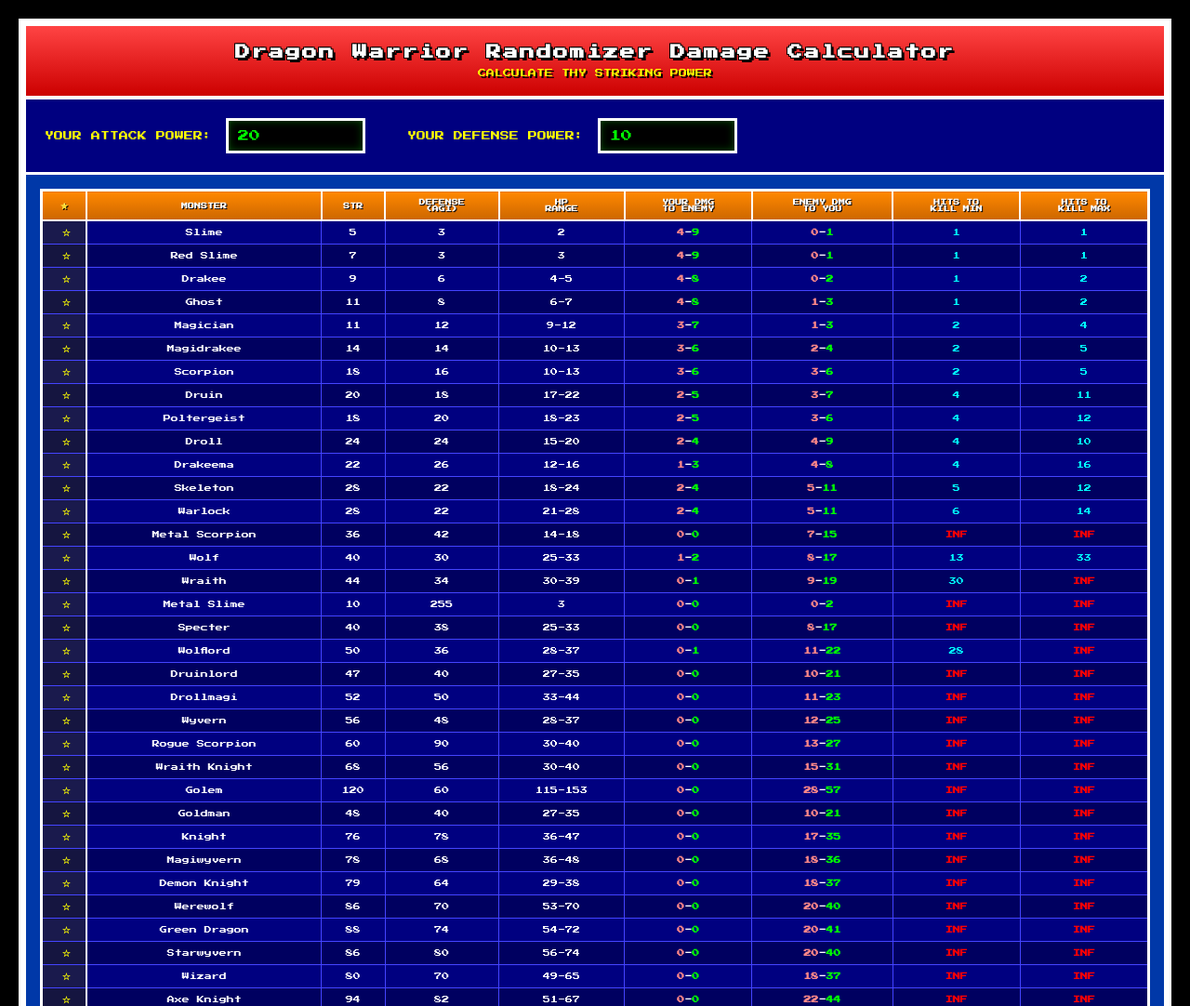
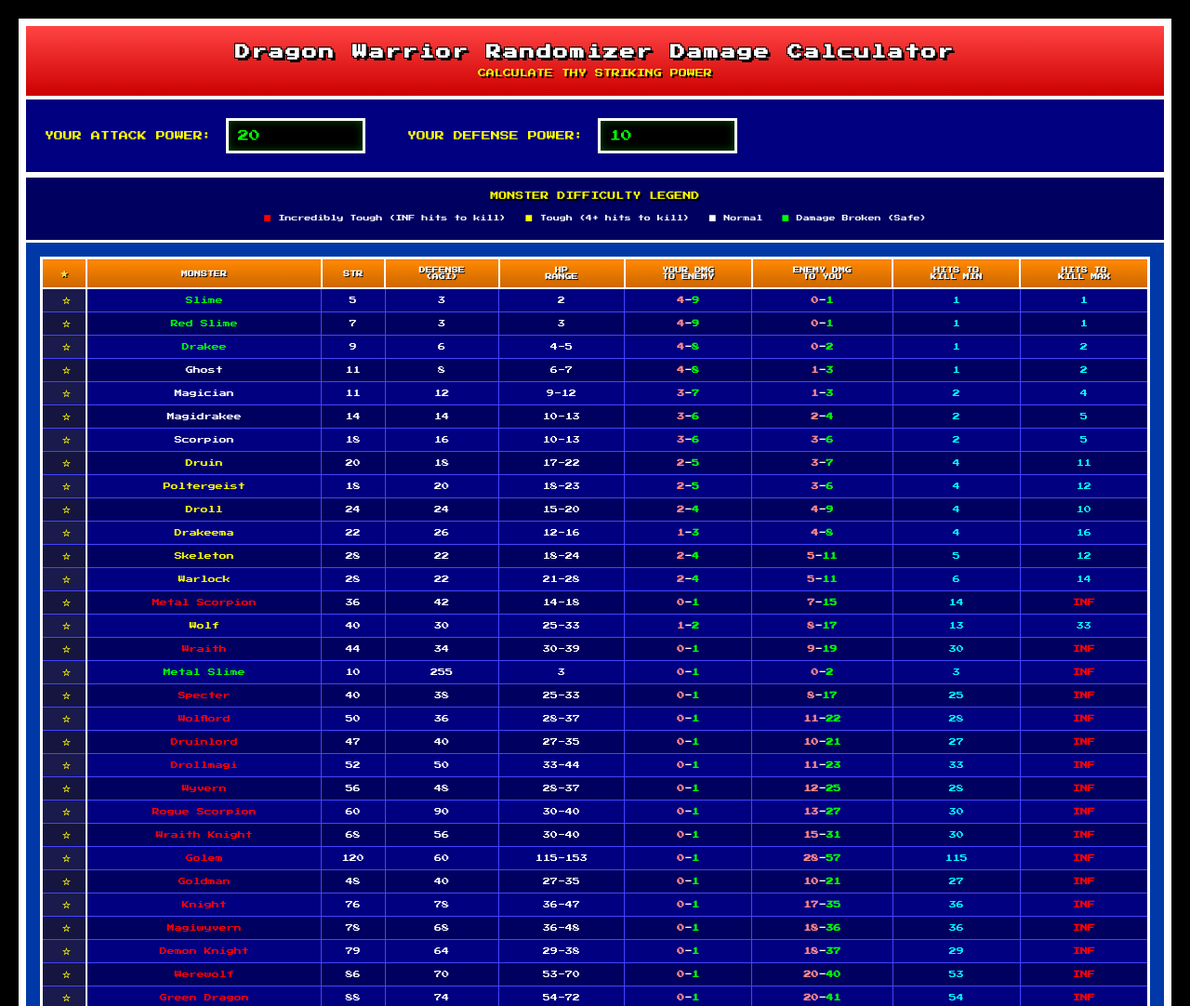
Before and after one commit to Ebondawn/DWR_Utilities, a plain HTML site: page dwr_damage_calculator.html in a window 1280 px wide. Shown: the top 1082 px of the page at 93% size. Drawn offline with Linux system fonts and the light colour scheme.

Commit message:
Update dwr_damage_calculator.html
Added monster name color changes for the following states:

Monster potentially takes Infinite Swings = RED (Except Metal Slime)
Monster takes 4 or more swings minimum = Yellow
Monster is Damage Broken (Monster STR is < Hero Defense Power) = Green
Otherwise White

Added a Legend explaining these colors

```diff
--- a/dwr_damage_calculator.html
+++ b/dwr_damage_calculator.html
@@ -185,6 +185,18 @@
             font-weight: bold;
         }
 
+        .monster-name-broken {
+            color: #00ff00 !important;
+        }
+
+        .monster-name-tough {
+            color: #ffff00 !important;
+        }
+
+        .monster-name-incredibly-tough {
+            color: #ff0000 !important;
+        }
+
         .favorites-section {
             margin-bottom: 20px;
             padding: 15px;
@@ -218,7 +230,7 @@
 
         .favorite-name {
             grid-column: 1 / -1;
-            color: #ffff00;
+            color: #fff;
             font-size: 12px;
             font-weight: bold;
             margin-bottom: 8px;
@@ -265,6 +277,44 @@
         .favorite-btn.active {
             color: #00ff00;
         }
+
+        .legend-section {
+            background: #000060;
+            border-top: 3px solid #fff;
+            border-bottom: 3px solid #fff;
+            padding: 15px;
+        }
+
+        .legend-title {
+            color: #ffff00;
+            font-size: 9px;
+            text-align: center;
+            margin-bottom: 10px;
+            text-shadow: 2px 2px 0 #000;
+        }
+
+        .legend-items {
+            display: flex;
+            justify-content: center;
+            gap: 20px;
+            flex-wrap: wrap;
+        }
+
+        .legend-item {
+            display: flex;
+            align-items: center;
+            gap: 8px;
+            font-size: 7px;
+            color: #fff;
+        }
+
+        .legend-color {
+            font-size: 14px;
+        }
+
+        .legend-text {
+            color: #fff;
+        }
     </style>
 </head>
 <body>
@@ -281,6 +331,28 @@
 
                 <label for="defensePower" style="margin-left: 30px;">YOUR DEFENSE POWER:</label>
                 <input type="number" id="defensePower" min="0" max="255" value="10" oninput="calculateDamage()">
+            </div>
+        </div>
+
+        <div class="legend-section">
+            <div class="legend-title">MONSTER DIFFICULTY LEGEND</div>
+            <div class="legend-items">
+                <div class="legend-item">
+                    <span class="legend-color monster-name-incredibly-tough">■</span>
+                    <span class="legend-text">Incredibly Tough (INF hits to kill)</span>
+                </div>
+                <div class="legend-item">
+                    <span class="legend-color monster-name-tough">■</span>
+                    <span class="legend-text">Tough (4+ hits to kill)</span>
+                </div>
+                <div class="legend-item">
+                    <span class="legend-color" style="color: #fff;">■</span>
+                    <span class="legend-text">Normal</span>
+                </div>
+                <div class="legend-item">
+                    <span class="legend-color monster-name-broken">■</span>
+                    <span class="legend-text">Damage Broken (Safe)</span>
+                </div>
             </div>
         </div>
 
@@ -368,7 +440,7 @@
 
             return {
                 min: Math.max(0, minDamage),
-                max: Math.max(0, maxDamage)
+                max: Math.max(1, maxDamage)  // Max damage is never less than 1
             };
         }
 
@@ -435,11 +507,25 @@
                 const minClass = hitsMin === 'INF' ? 'infinite' : 'hits-to-kill';
                 const maxClass = hitsMax === 'INF' ? 'infinite' : 'hits-to-kill';
 
+                // Determine monster name color (priority: red > green > yellow > white)
+                const isDamageBroken = defense >= monster.strength;
+                const isIncrediblyTough = (hitsMin === 'INF' || hitsMax === 'INF') && monster.name !== 'Metal Slime';
+                const isTough = (typeof hitsMin === 'number' && hitsMin >= 4);
+
+                let monsterNameClass = 'favorite-name';
+                if (isIncrediblyTough) {
+                    monsterNameClass += ' monster-name-incredibly-tough';
+                } else if (isTough) {
+                    monsterNameClass += ' monster-name-tough';
+                } else if (isDamageBroken) {
+                    monsterNameClass += ' monster-name-broken';
+                }
+
                 const card = document.createElement('div');
                 card.className = 'favorite-card';
                 card.innerHTML = `
                     <button class="favorite-remove" onclick="toggleFavorite('${monster.name}')">✕</button>
-                    <div class="favorite-name">${monster.name}</div>
+                    <div class="${monsterNameClass}">${monster.name}</div>
                     <div class="favorite-stat">
                         <span class="favorite-stat-label">STR:</span> ${monster.strength}<br>
                         <span class="favorite-stat-label">DEF:</span> ${monster.defense}<br>
@@ -482,13 +568,27 @@
                 const isFavorite = favorites.has(monster.name);
                 const starClass = isFavorite ? 'favorite-btn active' : 'favorite-btn';
 
+                // Determine monster name color (priority: red > yellow > green > white)
+                const isDamageBroken = defense >= monster.strength;
+                const isIncrediblyTough = (hitsToKillMin === 'INF' || hitsToKillMax === 'INF') && monster.name !== 'Metal Slime';
+                const isTough = (typeof hitsToKillMin === 'number' && hitsToKillMin >= 4);
+
+                let monsterNameClass = '';
+                if (isIncrediblyTough) {
+                    monsterNameClass = 'monster-name-incredibly-tough';
+                } else if (isTough) {
+                    monsterNameClass = 'monster-name-tough';
+                } else if (isDamageBroken) {
+                    monsterNameClass = 'monster-name-broken';
+                }
+
                 const row = document.createElement('tr');
                 const minClass = hitsToKillMin === 'INF' ? 'infinite' : 'hits-to-kill';
                 const maxClass = hitsToKillMax === 'INF' ? 'infinite' : 'hits-to-kill';
 
                 row.innerHTML = `
                     <td style="text-align: center;"><span class="${starClass}" onclick="toggleFavorite('${monster.name}')">${isFavorite ? '★' : '☆'}</span></td>
-                    <td>${monster.name}</td>
+                    <td class="${monsterNameClass}">${monster.name}</td>
                     <td>${monster.strength}</td>
                     <td>${monster.defense}</td>
                     <td>${hpRange}</td>
```
